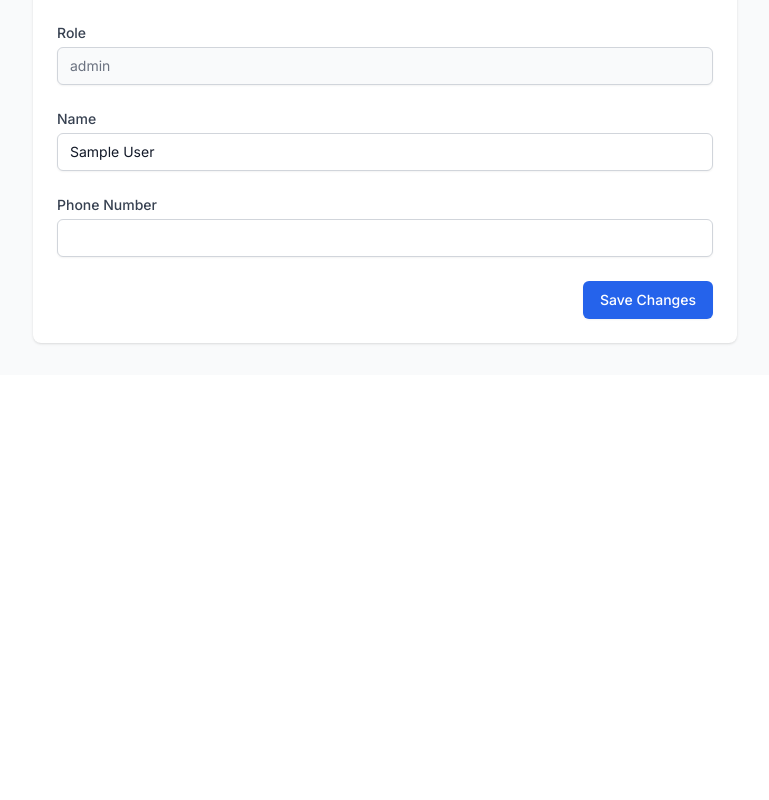
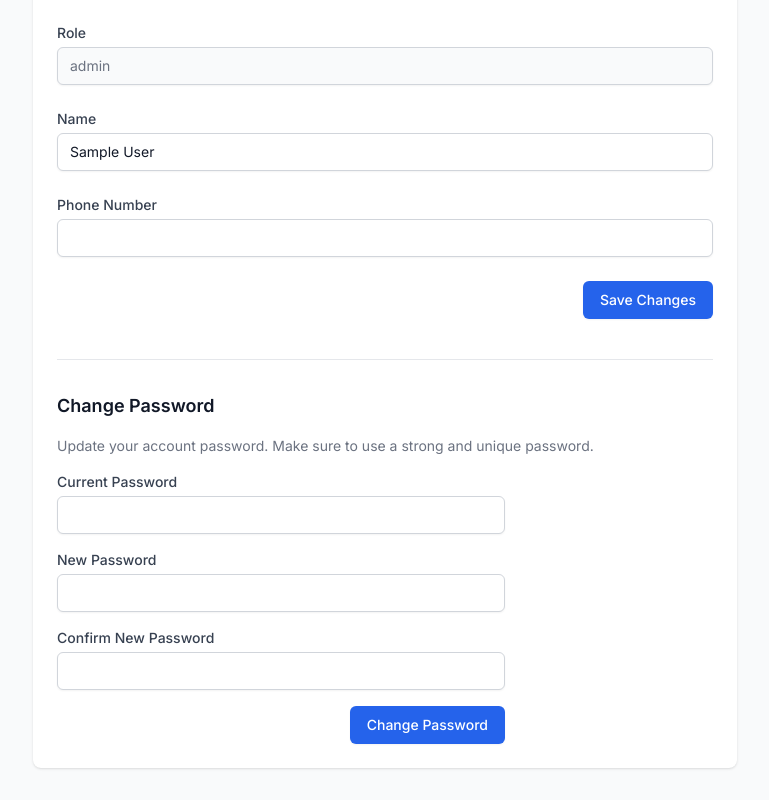
Before and after one commit to devops-bdp/mechanics-fe, a Next.js app: page /profile in a window 1280 px wide. Shown: the part 456-1256 px from the top of the page, without its empty margins (255-1024 px from the left). Before the commit the page ends 831 px from the top, so only its background shows below. Built offline with nearby package versions, Linux system fonts and the light colour scheme; no server answers; sample sign-in values are in the browser's storage.

Commit message:
fix the UI

```diff
--- a/app/login/page.tsx
+++ b/app/login/page.tsx
@@ -12,6 +12,7 @@ export default function LoginPage() {
   const [emailOrNrp, setEmailOrNrp] = useState('');
   const [password, setPassword] = useState('');
   const [isLoading, setIsLoading] = useState(false);
+  const [showPassword, setShowPassword] = useState(false);
 
   const handleSubmit = async (e: FormEvent) => {
     e.preventDefault();
@@ -110,19 +111,25 @@ export default function LoginPage() {
           </svg>
         </div>
 
-        {/* Animated Particles */}
-        {[...Array(20)].map((_, i) => (
+        {/* Animated Particles (deterministic positions to avoid hydration mismatch) */}
+        {Array.from({ length: 20 }, (_, i) => {
+          const left = (i * 17) % 100;      // pseudo-random but deterministic
+          const top = (i * 29) % 100;
+          const delay = (i * 0.15) % 3;     // 0 - <3s
+          const duration = 2 + ((i * 0.3) % 2); // 2 - <4s
+          return (
             <div
               key={i}
               className="absolute w-2 h-2 bg-white rounded-full opacity-20 animate-pulse"
               style={{
-              left: `${Math.random() * 100}%`,
-              top: `${Math.random() * 100}%`,
-              animationDelay: `${Math.random() * 3}s`,
-              animationDuration: `${2 + Math.random() * 2}s`,
+                left: `${left}%`,
+                top: `${top}%`,
+                animationDelay: `${delay}s`,
+                animationDuration: `${duration}s`,
               }}
             />
-        ))}
+          );
+        })}
       </div>
 
       {/* Login Form Card */}
@@ -166,17 +173,63 @@ export default function LoginPage() {
               <label htmlFor="password" className="block text-sm font-medium text-gray-700 mb-1">
                 Password
               </label>
+              <div className="relative">
                 <input
                   id="password"
                   name="password"
-                type="password"
+                  type={showPassword ? 'text' : 'password'}
                   autoComplete="current-password"
                   required
                   value={password}
                   onChange={(e) => setPassword(e.target.value)}
-                className="appearance-none relative block w-full px-4 py-3 border-2 border-gray-300 placeholder-gray-500 text-gray-900 rounded-lg focus:outline-none focus:ring-2 focus:ring-primary-500 focus:border-primary-500 focus:z-10 sm:text-sm transition-all duration-200 hover:border-primary-300"
+                  className="appearance-none relative block w-full px-4 py-3 pr-10 border-2 border-gray-300 placeholder-gray-500 text-gray-900 rounded-lg focus:outline-none focus:ring-2 focus:ring-primary-500 focus:border-primary-500 focus:z-10 sm:text-sm transition-all duration-200 hover:border-primary-300"
                   placeholder="Enter your password"
                 />
+                <button
+                  type="button"
+                  onClick={() => setShowPassword((prev) => !prev)}
+                  className="absolute inset-y-0 right-0 pr-3 flex items-center text-gray-400 hover:text-gray-600 focus:outline-none"
+                  aria-label={showPassword ? 'Hide password' : 'Show password'}
+                >
+                  {showPassword ? (
+                    <svg
+                      xmlns="http://www.w3.org/2000/svg"
+                      className="h-5 w-5"
+                      fill="none"
+                      viewBox="0 0 24 24"
+                      stroke="currentColor"
+                    >
+                      <path
+                        strokeLinecap="round"
+                        strokeLinejoin="round"
+                        strokeWidth={2}
+                        d="M13.875 18.825A10.05 10.05 0 0112 19c-5.523 0-10-4.03-10-7 0-1.048.37-2.067 1.063-3.01M6.21 6.21A9.956 9.956 0 0112 5c5.523 0 10 4.03 10 7 0 1.386-.567 2.708-1.61 3.894M15 12a3 3 0 00-3-3M4 4l16 16"
+                      />
+                    </svg>
+                  ) : (
+                    <svg
+                      xmlns="http://www.w3.org/2000/svg"
+                      className="h-5 w-5"
+                      fill="none"
+                      viewBox="0 0 24 24"
+                      stroke="currentColor"
+                    >
+                      <path
+                        strokeLinecap="round"
+                        strokeLinejoin="round"
+                        strokeWidth={2}
+                        d="M15 12a3 3 0 11-6 0 3 3 0 016 0z"
+                      />
+                      <path
+                        strokeLinecap="round"
+                        strokeLinejoin="round"
+                        strokeWidth={2}
+                        d="M2.458 12C3.732 7.943 7.523 5 12 5c4.477 0 8.268 2.943 9.542 7-1.274 4.057-5.065 7-9.542 7-4.477 0-8.268-2.943-9.542-7z"
+                      />
+                    </svg>
+                  )}
+                </button>
+              </div>
             </div>
           </div>
 
--- a/app/profile/page.tsx
+++ b/app/profile/page.tsx
@@ -15,6 +15,10 @@ export default function ProfilePage() {
   const [isUploading, setIsUploading] = useState(false);
   const [previewImage, setPreviewImage] = useState<string | null>(null);
   const fileInputRef = useRef<HTMLInputElement>(null);
+  const [oldPassword, setOldPassword] = useState('');
+  const [newPassword, setNewPassword] = useState('');
+  const [confirmPassword, setConfirmPassword] = useState('');
+  const [isChangingPassword, setIsChangingPassword] = useState(false);
 
   useEffect(() => {
     const currentUser = getUser();
@@ -142,6 +146,44 @@ export default function ProfilePage() {
       if (fileInputRef.current) {
         fileInputRef.current.value = '';
       }
+    }
+  };
+
+  const handleChangePassword = async (e: FormEvent) => {
+    e.preventDefault();
+
+    if (!oldPassword || !newPassword || !confirmPassword) {
+      await showError('Please fill in all password fields');
+      return;
+    }
+
+    if (newPassword.length < 6) {
+      await showError('New password must be at least 6 characters long');
+      return;
+    }
+
+    if (newPassword !== confirmPassword) {
+      await showError('New password and confirmation do not match');
+      return;
+    }
+
+    setIsChangingPassword(true);
+
+    try {
+      const response = await apiClient.changePassword(oldPassword, newPassword);
+
+      if (response.success) {
+        setOldPassword('');
+        setNewPassword('');
+        setConfirmPassword('');
+        await showSuccess('Password changed successfully!');
+      } else {
+        await showError(response.message || 'Failed to change password');
+      }
+    } catch (error: any) {
+      await showError(error.response?.data?.message || 'An error occurred while changing password');
+    } finally {
+      setIsChangingPassword(false);
     }
   };
 
@@ -429,6 +471,63 @@ export default function ProfilePage() {
                   </button>
                 </div>
               </form>
+
+              {/* Change Password Section */}
+              <div className="mt-10 pt-8 border-t border-gray-200">
+                <h2 className="text-lg font-semibold text-gray-900 mb-4">
+                  Change Password
+                </h2>
+                <p className="text-sm text-gray-500 mb-4">
+                  Update your account password. Make sure to use a strong and unique password.
+                </p>
+                <form onSubmit={handleChangePassword} className="space-y-4 max-w-md">
+                  <div>
+                    <label className="block text-sm font-medium text-gray-700 mb-1">
+                      Current Password
+                    </label>
+                    <input
+                      type="password"
+                      value={oldPassword}
+                      onChange={(e) => setOldPassword(e.target.value)}
+                      required
+                      className="block w-full px-3 py-2 border border-gray-300 rounded-md shadow-sm focus:outline-none focus:ring-primary-500 focus:border-primary-500 sm:text-sm"
+                    />
+                  </div>
+                  <div>
+                    <label className="block text-sm font-medium text-gray-700 mb-1">
+                      New Password
+                    </label>
+                    <input
+                      type="password"
+                      value={newPassword}
+                      onChange={(e) => setNewPassword(e.target.value)}
+                      required
+                      className="block w-full px-3 py-2 border border-gray-300 rounded-md shadow-sm focus:outline-none focus:ring-primary-500 focus:border-primary-500 sm:text-sm"
+                    />
+                  </div>
+                  <div>
+                    <label className="block text-sm font-medium text-gray-700 mb-1">
+                      Confirm New Password
+                    </label>
+                    <input
+                      type="password"
+                      value={confirmPassword}
+                      onChange={(e) => setConfirmPassword(e.target.value)}
+                      required
+                      className="block w-full px-3 py-2 border border-gray-300 rounded-md shadow-sm focus:outline-none focus:ring-primary-500 focus:border-primary-500 sm:text-sm"
+                    />
+                  </div>
+                  <div className="flex justify-end">
+                    <button
+                      type="submit"
+                      disabled={isChangingPassword}
+                      className="inline-flex justify-center py-2 px-4 border border-transparent shadow-sm text-sm font-medium rounded-md text-white bg-primary-600 hover:bg-primary-700 focus:outline-none focus:ring-2 focus:ring-offset-2 focus:ring-primary-500 disabled:opacity-50 disabled:cursor-not-allowed"
+                    >
+                      {isChangingPassword ? 'Changing...' : 'Change Password'}
+                    </button>
+                  </div>
+                </form>
+              </div>
             </div>
           </div>
         </main>
```
Lines whose indentation alone changed are shown as unchanged.
